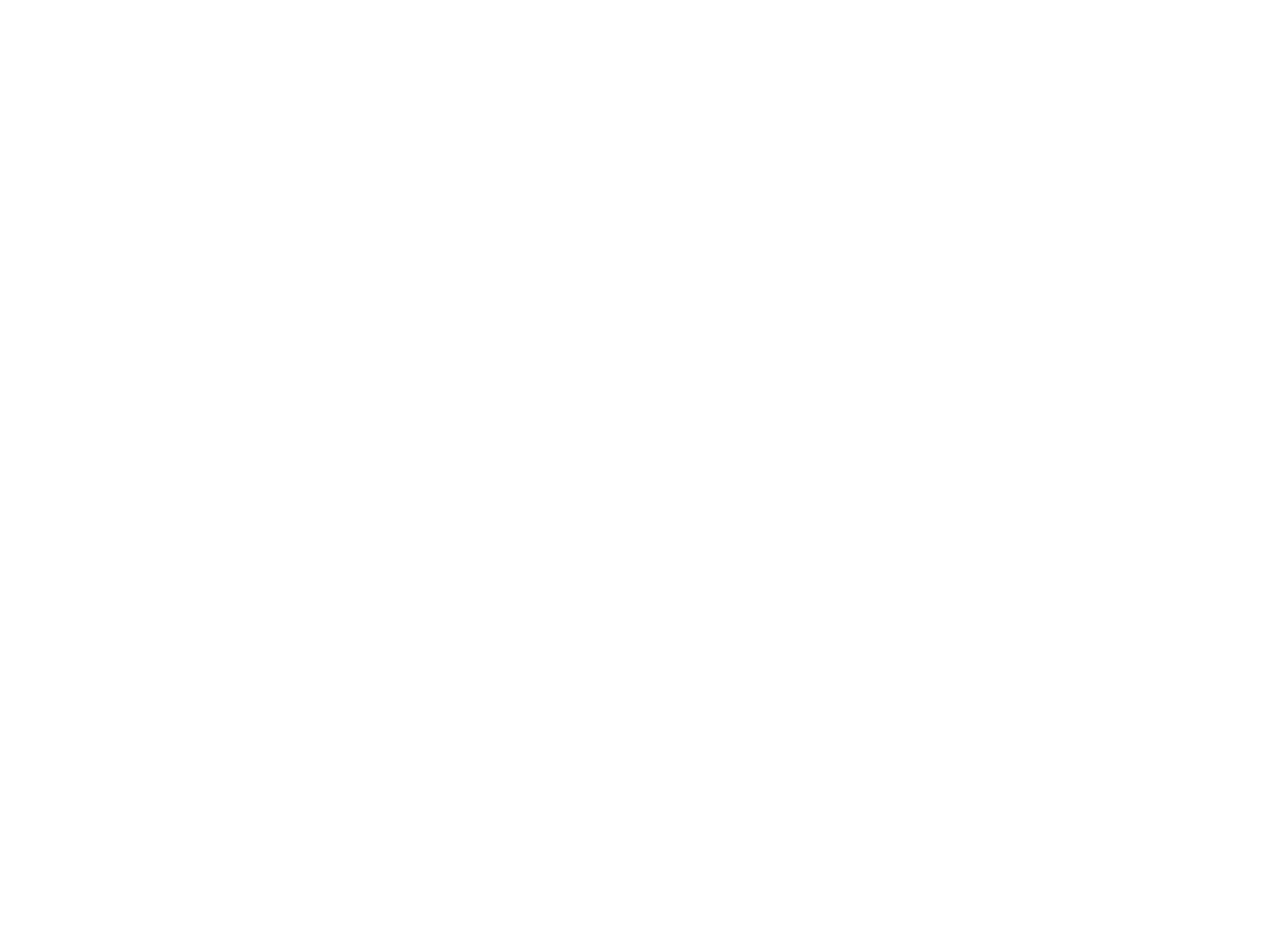
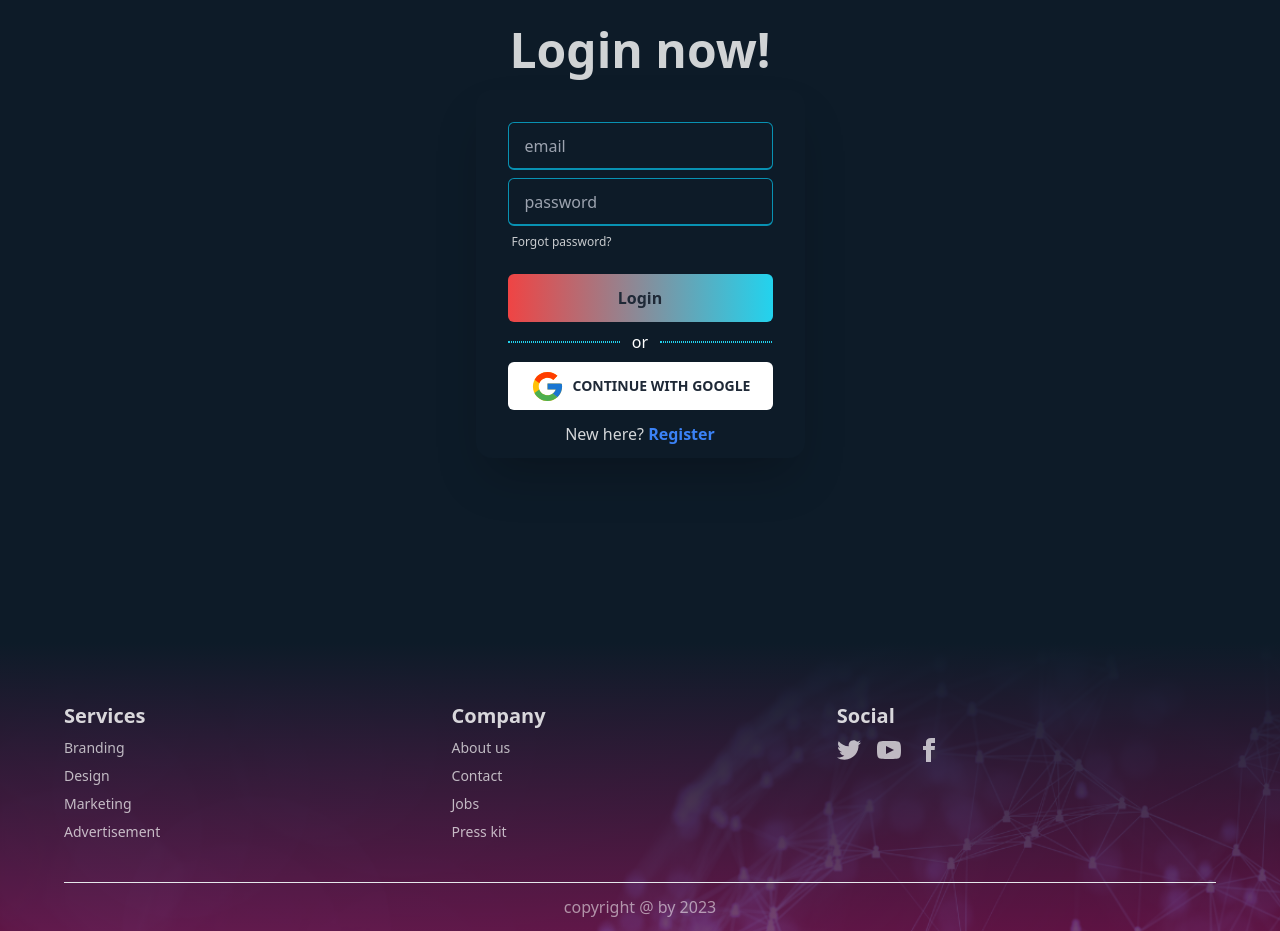
Before and after one commit to atikrahad/ar-event-management, a React (Vite) app: page /login in a window 1280 px wide. Shown: the part 240-1171 px from the top of the page. Before the commit the page ends 800 px from the top, so only its background shows below. Built offline with nearby package versions, Linux system fonts and the light colour scheme.

Commit message:
adding login and register section

```diff
--- a/src/Components/Client.jsx
+++ b/src/Components/Client.jsx
@@ -29,7 +29,7 @@
     >
       {client.map((data) => (
         <SwiperSlide className="relative" key={data.id}>
-          <div className="w-full rounded-md h-96 bg-slate-500 p-10">
+          <div className="w-full rounded-md h-96 space-y-3 bg-slate-500 p-10">
             <div className=" flex items-center gap-5">
             <img src={data.img} className="w-16 rounded-full h-16" alt="" />
             <div>
--- a/src/Components/Footer.jsx
+++ b/src/Components/Footer.jsx
@@ -1,3 +1,4 @@
+import { Link } from "react-router-dom";
 import footerImg from "../assets/body.png";
 const Footer = () => {
   return (
@@ -9,23 +10,23 @@
       }}
       className="py-5"
     >
-      <footer className="footer py-5 max-w-6xl mx-auto text-[#ffffffb2]">
+      <footer className="footer py-10 max-w-6xl mx-auto text-[#ffffffb2]">
         <nav>
-          <header className="footer-title text-white">Services</header>
+          <header className=" font-bold text-xl text-[#ffffffd3]">Services</header>
           <a className="link link-hover">Branding</a>
           <a className="link link-hover">Design</a>
           <a className="link link-hover">Marketing</a>
           <a className="link link-hover">Advertisement</a>
         </nav>
         <nav>
-          <header className="footer-title text-white">Company</header>
-          <a className="link link-hover">About us</a>
+          <header className=" font-bold text-xl text-[#ffffffd3]">Company</header>
+          <Link to='/about' className="link link-hover">About us</Link>
           <a className="link link-hover">Contact</a>
           <a className="link link-hover">Jobs</a>
           <a className="link link-hover">Press kit</a>
         </nav>
         <nav>
-          <header className="footer-title text-white">Social</header>
+          <header className=" font-bold text-xl text-[#ffffffd3]">Social</header>
           <div className="grid grid-flow-col gap-4">
             <a>
               <svg
@@ -63,7 +64,8 @@
           </div>
         </nav>
       </footer>
-      <p className="text-center text-[#ffffff88] ">copyright @ by 2023</p>
+      <hr className="max-w-6xl mx-auto" />
+      <p className="text-center mt-3 -mb-2 text-[#ffffff88] ">copyright @ by 2023</p>
     </div>
   );
 };
--- a/src/Pages/About.jsx
+++ b/src/Pages/About.jsx
@@ -1,8 +1,12 @@
+import Footer from "../Components/Footer";
+import Navber from "../Components/Navber";
 
 const About = () => {
     return (
-        <div>
-
+        <div className="bg-gradient-to-r from-[#0d1b28] via-[#0d1b28] to-[rgb(13,27,40)]">
+            <Navber></Navber>
+            <div className="h-[50vh]"></div>
+            <Footer></Footer>
         </div>
     );
 };
--- a/src/Pages/Login.jsx
+++ b/src/Pages/Login.jsx
@@ -1,10 +1,93 @@
+import { Link } from "react-router-dom";
+import Footer from "../Components/Footer";
+import Navber from "../Components/Navber";
 
 const Login = () => {
-    return (
-        <div>
-
+  return (
+    <div className="bg-gradient-to-r from-[#0d1b28] via-[#0d1b28] to-[rgb(13,27,40)]">
+      <Navber></Navber>
+      <div className="">
+        <div className="hero min-h-screen">
+          <div className="hero-content flex-col">
+            <div className="text-center">
+              <h1 className="text-5xl text-[#ffffffce] font-bold">
+                Login now!
+              </h1>
+            </div>
+            <div className="card flex-shrink-0 w-full max-w-sm shadow-2xl ">
+              <form className="card-body">
+                <div className="form-control">
+                  <input
+                    type="email"
+                    placeholder="email"
+                    className="input rounded-md text-[#ffffffda]  bg-transparent border-b-2 border-cyan-600"
+                    required
+                  />
+                </div>
+                <div className="form-control">
+                  <input
+                    type="password"
+                    placeholder="password"
+                    className="input rounded-md text-[#ffffffda]  bg-transparent border-b-2 border-cyan-600"
+                    required
+                  />
+                  <label className="label">
+                    <a
+                      href="#"
+                      className="label-text-alt text-[#ffffffc5] link link-hover"
+                    >
+                      Forgot password?
+                    </a>
+                  </label>
+                </div>
+                <div className="form-control mt-2">
+                  <input
+                    type="submit"
+                    value="Login"
+                    className="input rounded-md bg-gradient-to-r from-red-500 font-bold to-cyan-400 border-none"
+                    required
+                  />
+                </div>
+              <div className="flex items-center">
+                <div className="border-t border-dotted border-cyan-400 border-b w-full"></div><span className="text-center text-white px-3">or</span> <div className="border-t border-b border-dotted border-cyan-400 w-full"></div>
+              </div>
+              </form>
+                  <button className="btn bg-white -mt-6 rounded-md mx-8 font-bold border-none">
+                    <svg
+                      xmlns="http://www.w3.org/2000/svg"
+                      x="0px"
+                      y="0px"
+                      width="35"
+                      height="35"
+                      viewBox="0 0 48 48"
+                    >
+                      <path
+                        fill="#FFC107"
+                        d="M43.611,20.083H42V20H24v8h11.303c-1.649,4.657-6.08,8-11.303,8c-6.627,0-12-5.373-12-12c0-6.627,5.373-12,12-12c3.059,0,5.842,1.154,7.961,3.039l5.657-5.657C34.046,6.053,29.268,4,24,4C12.955,4,4,12.955,4,24c0,11.045,8.955,20,20,20c11.045,0,20-8.955,20-20C44,22.659,43.862,21.35,43.611,20.083z"
+                      ></path>
+                      <path
+                        fill="#FF3D00"
+                        d="M6.306,14.691l6.571,4.819C14.655,15.108,18.961,12,24,12c3.059,0,5.842,1.154,7.961,3.039l5.657-5.657C34.046,6.053,29.268,4,24,4C16.318,4,9.656,8.337,6.306,14.691z"
+                      ></path>
+                      <path
+                        fill="#4CAF50"
+                        d="M24,44c5.166,0,9.86-1.977,13.409-5.192l-6.19-5.238C29.211,35.091,26.715,36,24,36c-5.202,0-9.619-3.317-11.283-7.946l-6.522,5.025C9.505,39.556,16.227,44,24,44z"
+                      ></path>
+                      <path
+                        fill="#1976D2"
+                        d="M43.611,20.083H42V20H24v8h11.303c-0.792,2.237-2.231,4.166-4.087,5.571c0.001-0.001,0.002-0.001,0.003-0.002l6.19,5.238C36.971,39.205,44,34,44,24C44,22.659,43.862,21.35,43.611,20.083z"
+                      ></path>
+                    </svg>
+                    Continue With google
+                  </button>
+                  <div className="mx-8 text-center py-3 text-blue-500 font-bold"><span className="text-[#ffffffd2] font-medium">New here?</span><Link to="/register"> Register</Link></div>
+            </div>
+          </div>
         </div>
-    );
+      </div>
+      <Footer></Footer>
+    </div>
+  );
 };
 
 export default Login;
--- a/src/Pages/Register.jsx
+++ b/src/Pages/Register.jsx
@@ -1,9 +1,74 @@
+import { Link } from "react-router-dom";
+import Footer from "../Components/Footer";
+import Navber from "../Components/Navber";
 
 
 const Register = () => {
     return (
-        <div>
+        <div className="bg-gradient-to-r from-[#0d1b28] via-[#0d1b28] to-[rgb(13,27,40)]">
+            <Navber></Navber>
+            <div className="">
 
+            <div className="hero min-h-screen">
+          <div className="hero-content flex-col">
+            <div className="text-center">
+              <h1 className="text-5xl text-[#ffffffce] font-bold">
+                Register Now!
+              </h1>
+            </div>
+            <div className="card flex-shrink-0 w-full max-w-sm shadow-2xl ">
+              <form className="card-body">
+                <div className="form-control">
+                  <input
+                    type="text"
+                    placeholder="name"
+                    className="input rounded-md text-[#ffffffda]  bg-transparent border-b-2 border-cyan-600"
+                    required
+                  />
+                </div>
+                <div className="form-control">
+                  <input
+                    type="email"
+                    placeholder="email"
+                    className="input rounded-md text-[#ffffffda]  bg-transparent border-b-2 border-cyan-600"
+                    required
+                  />
+                </div>
+                <div className="form-control">
+                  <input
+                    type="password"
+                    placeholder="password"
+                    className="input rounded-md text-[#ffffffda]  bg-transparent border-b-2 border-cyan-600"
+                    required
+                  />
+
+                </div>
+                <div className="form-control">
+                  <input
+                    type="file"
+                    placeholder="email"
+                    className="rounded-md text-[#ffffffb6]"
+                    required
+                  />
+                </div>
+                <div className="form-control mt-2">
+                  <input
+                    type="submit"
+                    value="Register"
+                    className="input rounded-md bg-gradient-to-r from-red-500 font-bold to-cyan-400 border-none"
+                    required
+                  />
+                </div>
+
+              </form>
+                  <div className="mx-8 text-center pb-3 -mt-5 text-blue-500 font-bold"><span className="text-[#ffffffd2] font-medium">Already have account?</span><Link to="/login"> Login</Link></div>
+            </div>
+          </div>
+        </div>
+
+
+            </div>
+            <Footer></Footer>
         </div>
     );
 };
--- a/src/Pages/Services.jsx
+++ b/src/Pages/Services.jsx
@@ -1,9 +1,12 @@
+import Footer from "../Components/Footer";
 import Navber from "../Components/Navber";
 
 const Services = () => {
     return (
-        <div>
+        <div className="bg-gradient-to-r from-[#0d1b28] via-[#0d1b28] to-[rgb(13,27,40)]">
             <Navber></Navber>
+            <div className="h-[50vh]"></div>
+            <Footer></Footer>
         </div>
     );
 };
--- a/src/main.jsx
+++ b/src/main.jsx
@@ -11,6 +11,7 @@
 import About from './Pages/About'
 import Login from './Pages/Login'
 import Authprovider from './Sharedcomponent/Authprovider'
+import Register from './Pages/Register'
 const router = createBrowserRouter([
   {
     path: '/',
@@ -31,6 +32,10 @@
       {
         path: '/login',
         element: <Login></Login>
+      },
+      {
+        path: '/register',
+        element: <Register></Register>
       }
     ]
   }
```
